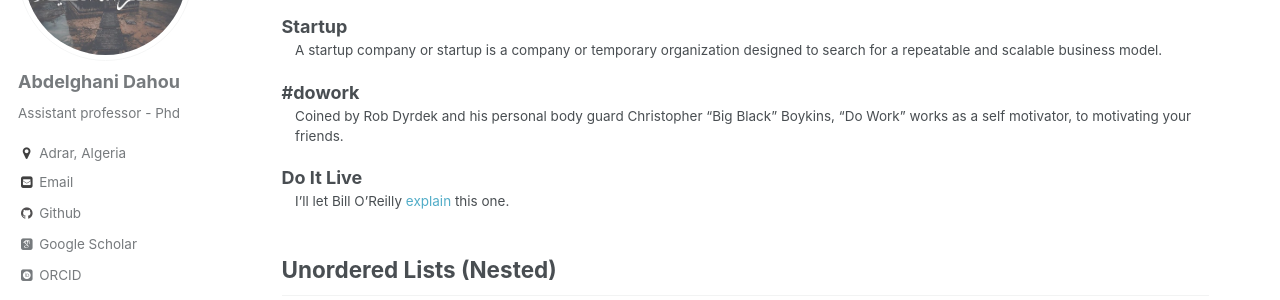
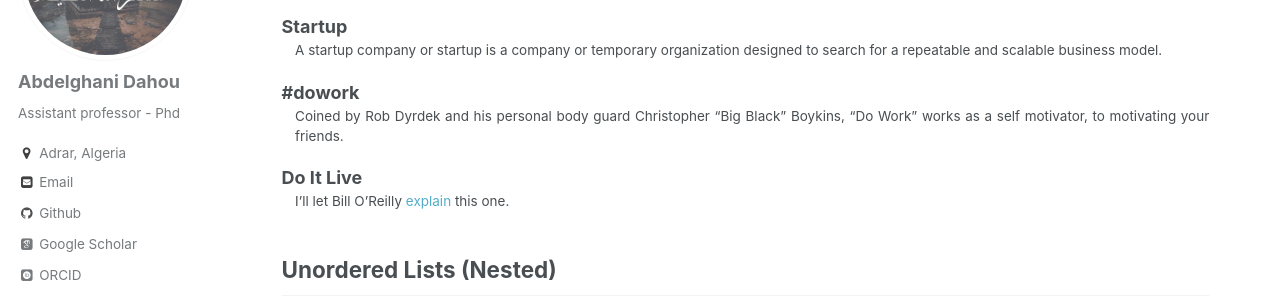
Before and after one commit to dr-dahou-adrar/dr-dahou-adrar.github.io, a Jekyll site: the page built from _pages/markdown.md, in a window 1280 px wide and 1400 px high, scrolled down 2152 px. Shown: the part 150-450 px from the top of the window. Built offline with Jekyll 4.4.1, drawn with Linux system fonts in a browser that asks for light colours; some web fonts are replaced.

Commit message:
p justify

```diff
--- a/_sass/_page.scss
+++ b/_sass/_page.scss
@@ -58,12 +58,13 @@
 
   p, li, dl {
     font-size: 1em;
+    text-align: justify;
   }
 
   /* paragraph indents */
   p {
     margin: 0 0 $indent-var;
-    text-align: justify;
+
 
     /* sibling indentation*/
     @if $paragraph-indent == true {
```
